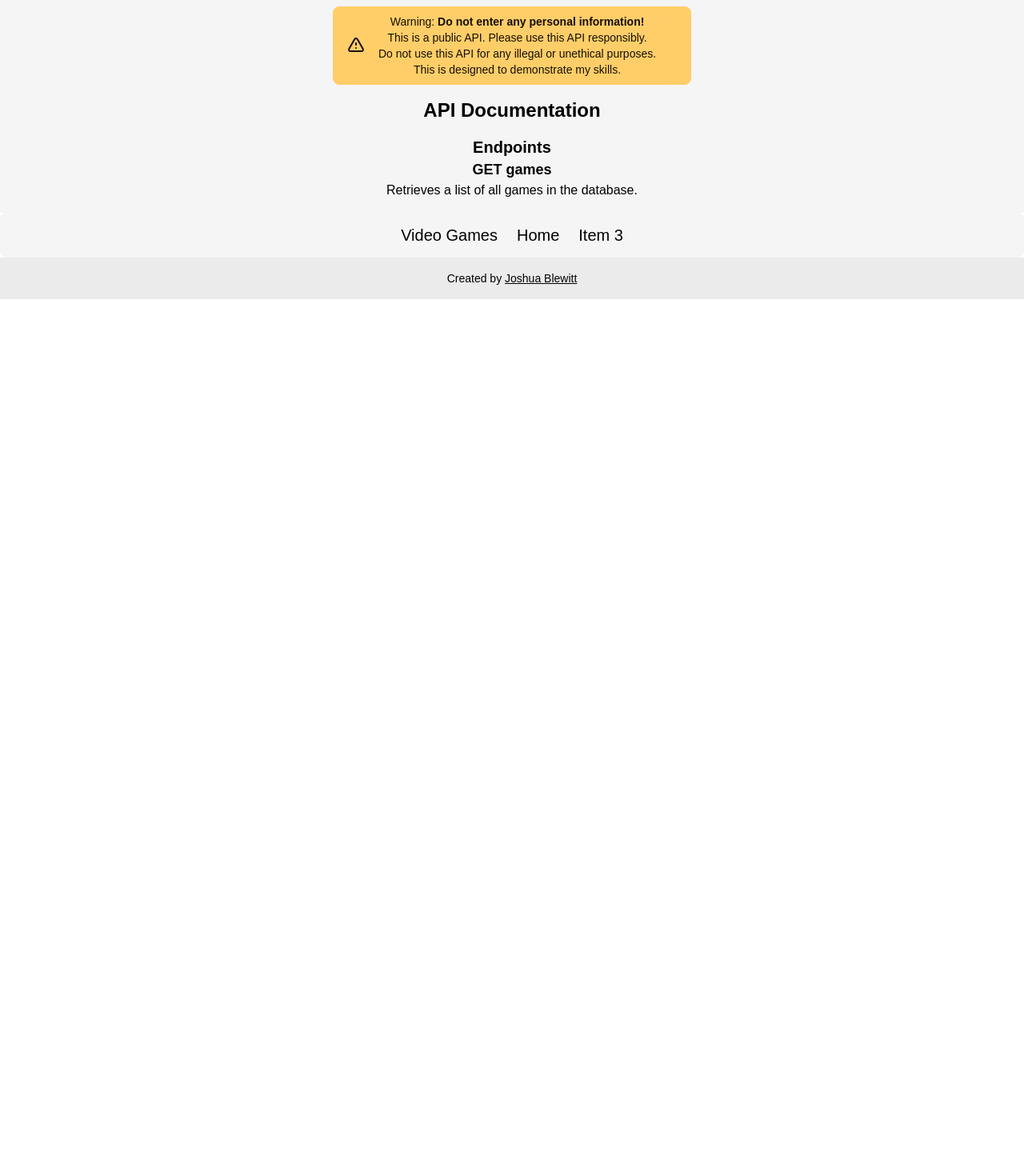
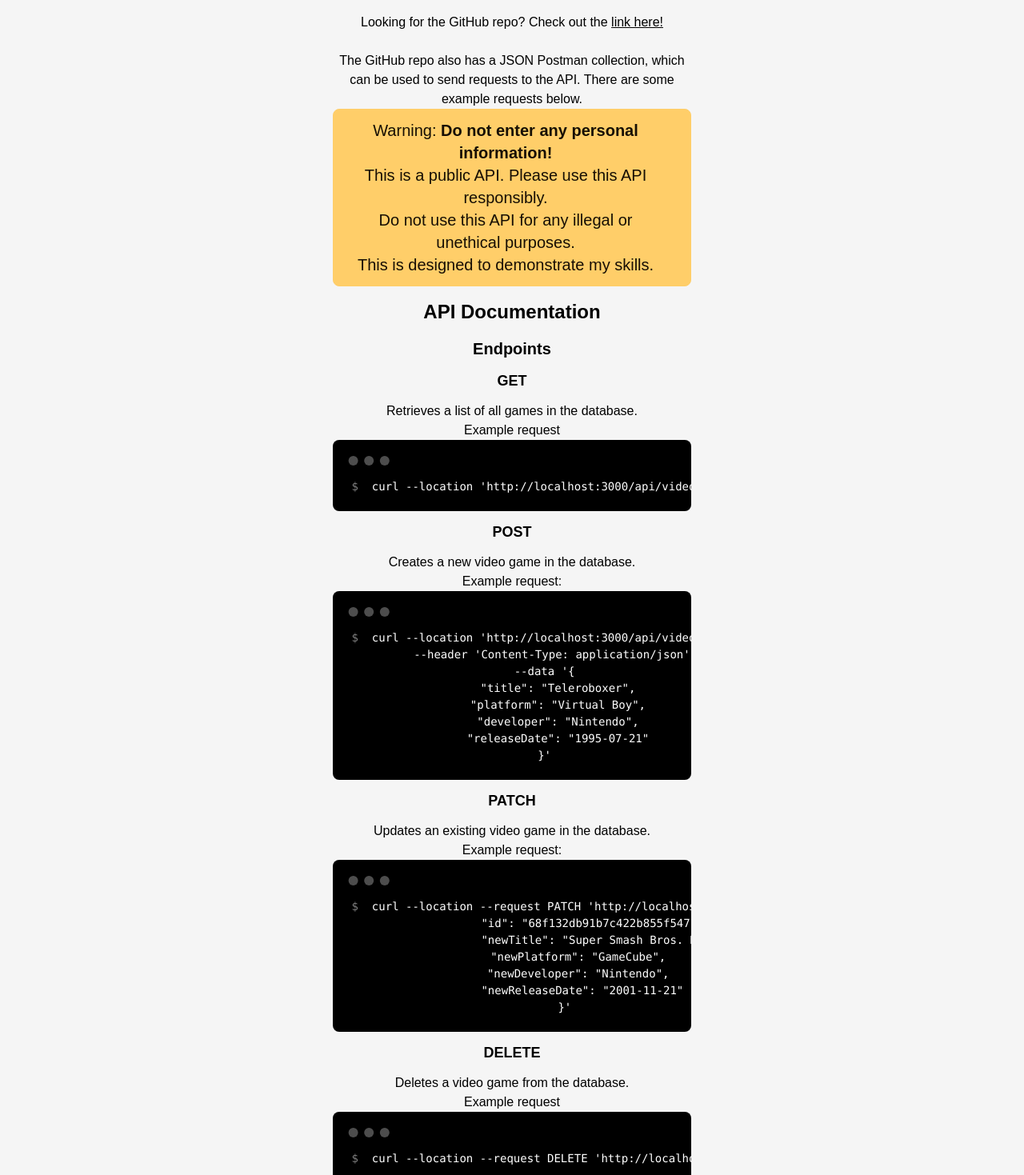
Before and after one commit to JB-26/video-game-api-nextjs, a Next.js app: page / in a window 1280 px wide. Shown: the part 440-1909 px from the top of the page at 80% size. Before the commit the page ends 814 px from the top, so only its background shows below. Built offline with nearby package versions, Linux system fonts and the light colour scheme.

Commit message:
Header component and page improvements

```diff
--- a/app/components/Footer/footer.tsx
+++ b/app/components/Footer/footer.tsx
@@ -3,25 +3,6 @@ import Link from "next/link";
 const Footer = () => {
   return (
     <div>
-      <ul className="menu menu-horizontal bg-base-200 rounded-box flex justify-center w-full text-xl">
-        <li>
-          <a>
-            <Link href="/videogames" rel="noopener noreferrer">
-              Video Games
-            </Link>
-          </a>
-        </li>
-        <li>
-          <a>
-            <Link href="/" rel="noopener noreferrer">
-              Home
-            </Link>
-          </a>
-        </li>
-        <li>
-          <a>Item 3</a>
-        </li>
-      </ul>
       <footer className="footer sm:footer-horizontal footer-center bg-base-300 text-base-content p-4">
         <aside>
           <p>
--- /dev/null
+++ b/app/components/Header/header.tsx
@@ -0,0 +1,29 @@
+import Link from "next/link";
+
+const Header = () => {
+  return (
+    <div>
+      <ul className="menu menu-horizontal bg-base-200 rounded-box flex justify-center w-full text-xl">
+        <li>
+          <a>
+            <Link href="/videogames" rel="noopener noreferrer">
+              Video Games
+            </Link>
+          </a>
+        </li>
+        <li>
+          <a>
+            <Link href="/" rel="noopener noreferrer">
+              Home
+            </Link>
+          </a>
+        </li>
+        <li>
+          <a>Item 3</a>
+        </li>
+      </ul>
+    </div>
+  );
+};
+
+export default Header;
--- a/app/page.tsx
+++ b/app/page.tsx
@@ -1,9 +1,11 @@
 import Link from "next/link";
 import Footer from "./components/Footer/footer";
+import Header from "./components/Header/header";
 
 export default function Home() {
   return (
     <div data-theme="lofi" className="min-h-screen flex flex-col">
+      <Header />
       <div className="hero bg-base-200 flex-1">
         <div className="hero-content text-center">
           <div className="max-w-md">
@@ -32,20 +34,15 @@ export default function Home() {
                 link here!
               </Link>
             </p>
-            <div role="alert" className="alert alert-warning py-2 text-center">
-              <svg
-                xmlns="http://www.w3.org/2000/svg"
-                className="h-6 w-6 shrink-0 stroke-current"
-                fill="none"
-                viewBox="0 0 24 24"
-              >
-                <path
-                  strokeLinecap="round"
-                  strokeLinejoin="round"
-                  strokeWidth="2"
-                  d="M12 9v2m0 4h.01m-6.938 4h13.856c1.54 0 2.502-1.667 1.732-3L13.732 4c-.77-1.333-2.694-1.333-3.464 0L3.34 16c-.77 1.333.192 3 1.732 3z"
-                />
-              </svg>
+            <p>
+              The GitHub repo also has a JSON Postman collection, which can be
+              used to send requests to the API. There are some example requests
+              below.
+            </p>
+            <div
+              role="alert"
+              className="alert alert-warning py-3 text-center text-xl"
+            >
               <span>
                 Warning: <strong>Do not enter any personal information!</strong>{" "}
                 <br />
@@ -58,8 +55,62 @@ export default function Home() {
             </div>
             <h2 className="text-2xl font-bold py-4">API Documentation</h2>
             <h3 className="text-xl font-bold">Endpoints</h3>
-            <h4 className="text-lg font-bold">GET games</h4>
+            <h4 className="text-lg font-bold p-3">GET</h4>
             <p>Retrieves a list of all games in the database.</p>
+            <p>Example request</p>
+            <div className="mockup-code w-full">
+              <pre data-prefix="$">
+                <code>
+                  curl --location
+                  &apos;http://localhost:3000/api/videogame&apos;
+                </code>
+              </pre>
+            </div>
+            <h4 className="text-lg font-bold p-3">POST</h4>
+            <p>Creates a new video game in the database.</p>
+            <p>Example request:</p>
+            <div className="mockup-code w-full">
+              <pre data-prefix="$">
+                <code>
+                  {`curl --location 'http://localhost:3000/api/videogame' \\
+            --header 'Content-Type: application/json' \\
+            --data '{
+                "title": "Teleroboxer",
+                "platform": "Virtual Boy",
+                "developer": "Nintendo",
+                "releaseDate": "1995-07-21"
+            }'`}
+                </code>
+              </pre>
+            </div>
+            <h4 className="text-lg font-bold p-3">PATCH</h4>
+            <p>Updates an existing video game in the database.</p>
+            <p>Example request:</p>
+            <div className="mockup-code w-full">
+              <pre data-prefix="$">
+                <code>
+                  {`curl --location --request PATCH 'http://localhost:3000/api/videogame' \
+                  --header 'Content-Type: application/json' \
+                  --data '{
+                      "id": "68f132db91b7c422b855f547",
+                      "newTitle": "Super Smash Bros. Melee",
+                      "newPlatform": "GameCube",
+                      "newDeveloper": "Nintendo",
+                      "newReleaseDate": "2001-11-21"
+                  }'`}
+                </code>
+              </pre>
+            </div>
+            <h4 className="text-lg font-bold p-3">DELETE</h4>
+            <p>Deletes a video game from the database.</p>
+            <p>Example request</p>
+            <div className="mockup-code w-full">
+              <pre data-prefix="$">
+                <code>
+                  {`curl --location --request DELETE 'http://localhost:3000/api/videogame?gameId=68f3618fe2a8856bd22843ad'`}
+                </code>
+              </pre>
+            </div>
           </div>
         </div>
       </div>
--- a/app/videogames/page.tsx
+++ b/app/videogames/page.tsx
@@ -1,9 +1,11 @@
 import Link from "next/link";
 import Footer from "../components/Footer/footer";
+import Header from "../components/Header/header";
 
 const VideoGame = () => {
   return (
     <div data-theme="lofi" className="min-h-screen flex flex-col gap-6 p-7">
+      <Header />
       <h1 className="text-5xl font-bold">Video Games in the API</h1>
       <Footer />
     </div>
```
